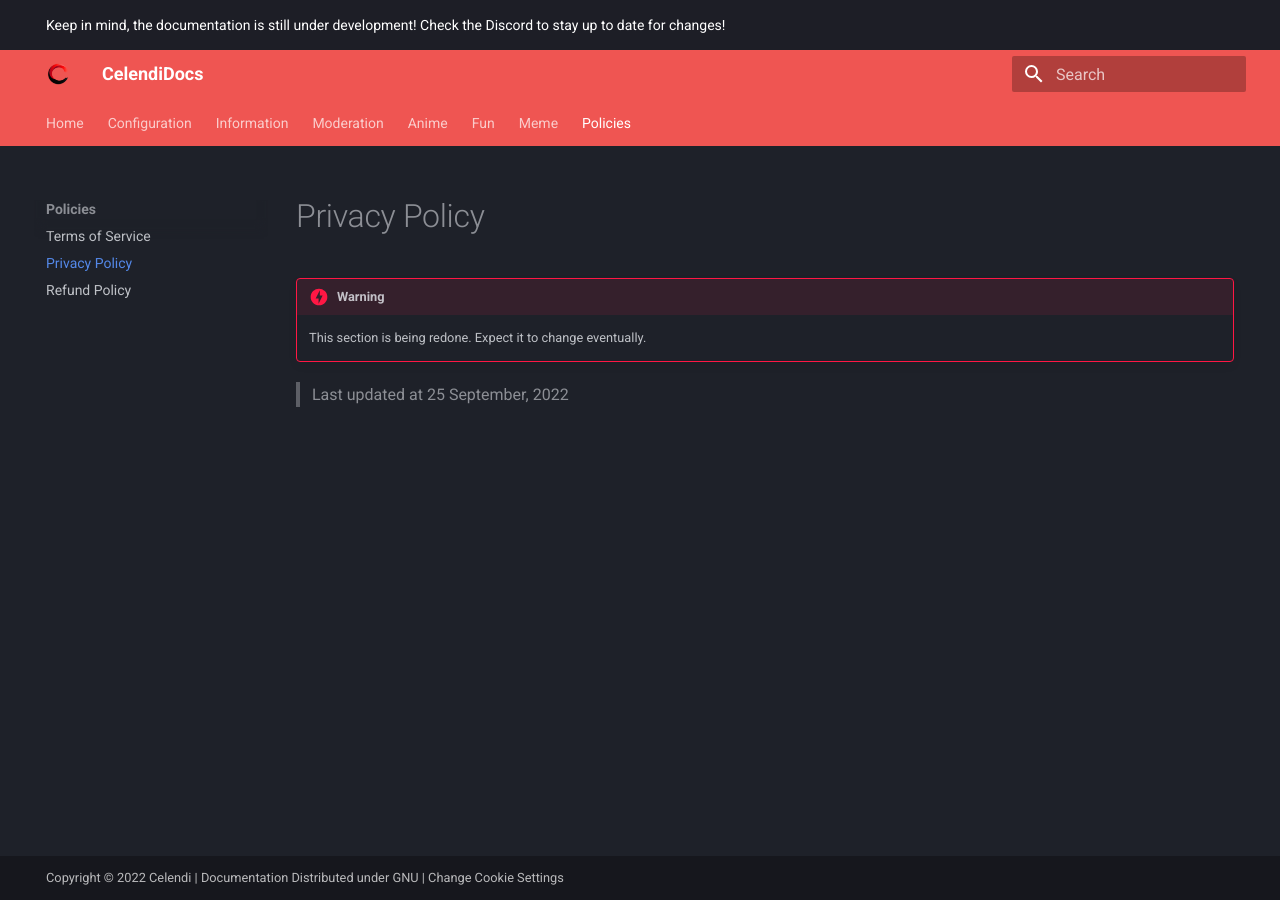
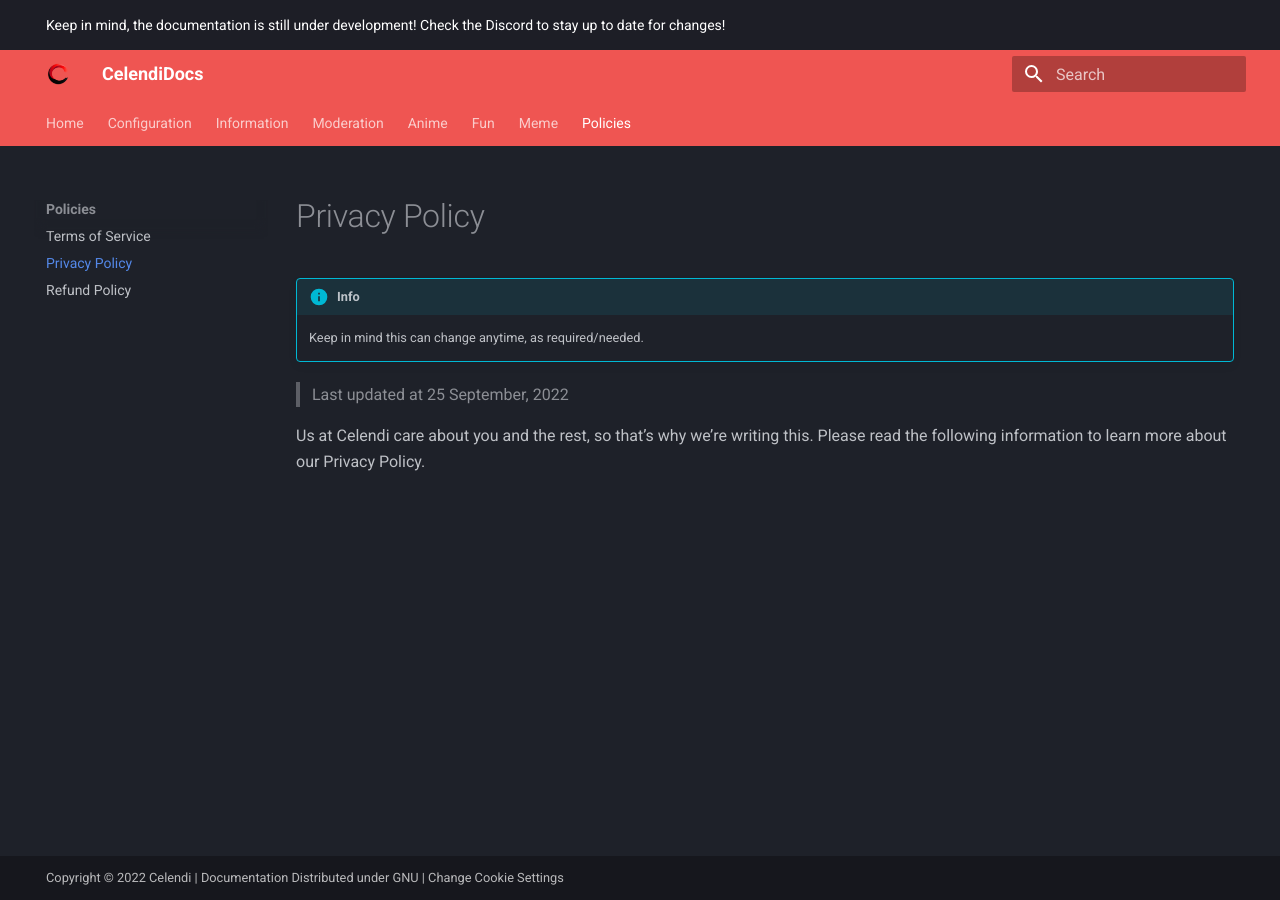
Before and after one commit to Celendi/Docs, an MkDocs documentation site: the page built from docs/policies/privacy.md, in a window 1280 px wide. Built offline with MkDocs 1.6.1 and Material for MkDocs 9.7.7, drawn with Linux system fonts in a browser that asks for light colours.

Commit message:
feat(privacy): little text, will be changed soon

```diff
--- a/docs/policies/privacy.md
+++ b/docs/policies/privacy.md
@@ -2,7 +2,10 @@
 description: Celendi's Privacy Policy
 ---
 # Privacy Policy
-!!! Danger "Warning"
-    This section is being redone. Expect it to change eventually.
+!!! info
+    Keep in mind this can change anytime, as required/needed.
 
 > Last updated at 25 September, 2022
+
+Us at Celendi care about you and the rest, so that's why we're writing this. Please
+read the following information to learn more about our Privacy Policy.
```
